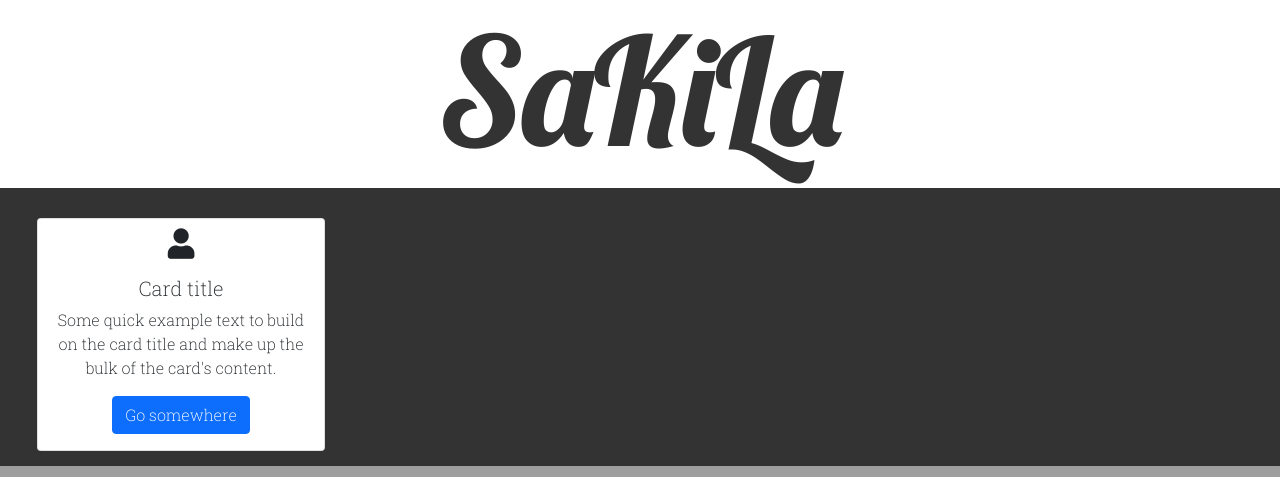
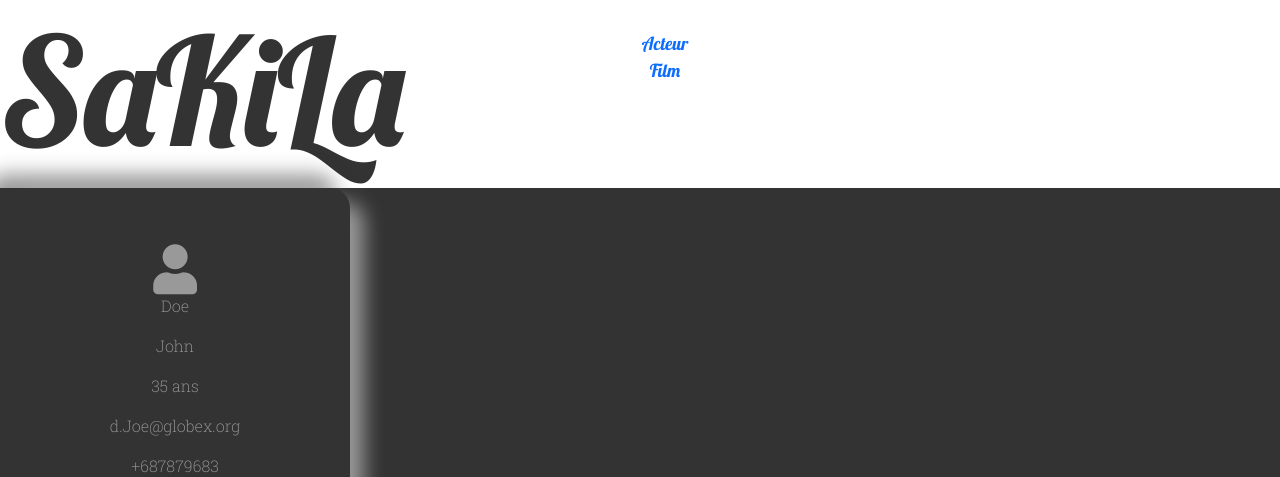
Before and after one commit to ClementWahaga/sakila, a PHP site: template view/actor.php in a window 1280 px wide. Shown: the top 477 px of the page. Run offline with PHP 8.4, Linux system fonts and the light colour scheme; the template is opened without the code that fills it, so the values that code supplies are empty; grey boxes are pictures that could not be loaded.

Commit message:
add movie.php

```diff
--- a/app/style.css
+++ b/app/style.css
@@ -37,8 +37,10 @@ h4 {
     background-color: #fff;
     background-size: cover;
     background-attachment: fixed;
-    display: flex;
-    flex-direction: row;
+    display: grid;
+    grid-template-columns: repeat(3, 1fr);
+    /* display: flex;
+    flex-direction: row; */
     text-align: center;
     justify-content: center;
     font-size: 18px;
@@ -46,6 +48,19 @@ h4 {
     color: #333;
     font-family: 'Lobster', cursive;
     width: 100%;
+}
+
+.neuro {
+    text-align: center;
+    opacity: 0.5;
+    width: 350px;
+    height: 500px;
+    padding: 46px;
+    border-radius: 20px;
+    box-sizing: border-box;
+    /*background-color: rgb(0, 221, 255);*/
+    box-shadow: 14px 14px 20px #fff, -14px -14px 20px #333;
+    color: #fff;
 }
 
 .Zt {
@@ -57,7 +72,7 @@ h4 {
 }
 
 i {
-    font-size: 30.5px;
+    font-size: 50px;
     margin-top: 10px;
     cursor: pointer;
 }
@@ -70,10 +85,8 @@ a {
     margin-top: 30px;
     margin-left: 25px;
     margin-right: 25px;
-    display: grid;
-    grid-template-columns: repeat(2, 1fr);
-    grid-gap: 10px;
     border-radius: 3px 5px;
+    justify-content: center;
 }
 
 .container1 {
--- a/helper/db.php
+++ b/helper/db.php
@@ -1,5 +1,5 @@
 <?php
-class database{
+class database extends Pdo{
 
   protected $connection = null;
 
--- a/partial/template.php
+++ b/partial/template.php
@@ -24,6 +24,18 @@
         <a href="index.php?p=home">
             <h1>SaKiLa</h1>
         </a>
+        <div class="container">
+  <div class="col">
+    <div class="col">
+      <a href="index.php?p=actor">Acteur</a>
+    </div>
+    <div class="col">
+      <a href="index.php?p=movie">Film</a>
+    </div>
+
+  </div>
+</div>
+
     </div>
 
 
@@ -35,7 +47,6 @@
             <a href="index.php?p=home"><h2>SaKiLa</h2></a>
             <h4>©2021 by BlackCagouProd!</h4>
         </div>
-
     </footer>
 
 </body>
--- a/view/actor.php
+++ b/view/actor.php
@@ -1,18 +1,11 @@
 
 
 
-<div class="container">
-  <div class="row">
-        <div class="col">
-            <div class="card" style="width: 18rem;">
-            <i class="fas fa-user"></i>
-                <div class="card-body">
-                    <h5 class="card-title">Card title</h5>
-                    <p class="card-text">Some quick example text to build on the card title and make up the bulk of the card's content.</p>
-                    <a href="#" class="btn btn-primary">Go somewhere</a>
-                </div>
-            </div>
-        </div>
-    </div>
-  </div>
+<div class="neuro">
+        <i class="fas fa-user"></i>
+        <p>Doe</p>
+        <p>John</p>
+        <p>35 ans</p>
+        <p>d.Joe@globex.org</p>
+        <p>+687879683</p>
 </div>
```
Also changed, not shown: actorClass.php (added, +18 -0 lines), view/movie.php (added).
